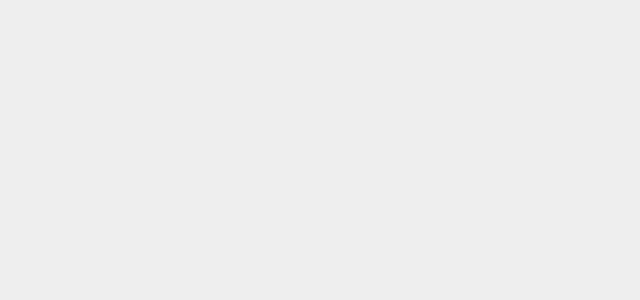
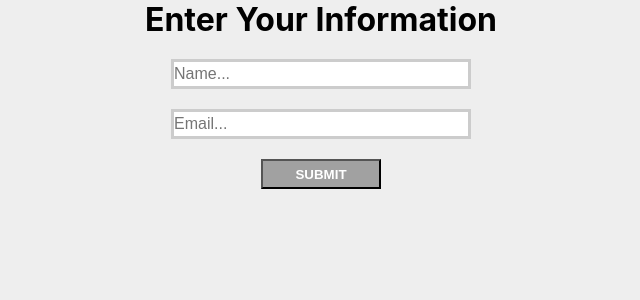
Before and after one commit to adarshm11/airline-tracker, a React (Create React App) app in the folder airline-tracker/: page /add-user in a window 1280 px wide. Before the commit this address had no page. Shown: the top 300 px of the page, without its empty margins (319-959 px from the left). Built offline with nearby package versions, Linux system fonts and the light colour scheme.

Commit message:
Separated FlightResults and AddUserForm (FlightResults will be displaying results of web driving call)

```diff
--- /dev/null
+++ b/airline-tracker/src/AddUserForm.css
@@ -0,0 +1,43 @@
+.name-input-field {
+    border: 3px solid #ccc;
+    width: 300px;
+    height: 30px;
+    font-size: 100%;
+    margin-bottom: 20px;
+}
+
+.email-input-field {
+    border: 3px solid #ccc;
+    width: 300px;
+    height: 30px;
+    font-size: 100%;
+}
+
+.form-container {
+    position: relative;
+    display: flex;
+    flex-direction: column;
+    align-items: center;
+    margin: 20px;
+}
+
+.submit-button {
+    margin-top: 20px;
+    height: 30px;
+    width: 120px;
+    background-color: rgb(161, 161, 161);
+    color: white;
+    cursor: pointer;
+}
+
+.submit-button:hover{
+    background-color: gray;
+}
+
+.submit-button:active {
+    background-color: black;
+}
+
+.error-message {
+    color: red;
+}
--- /dev/null
+++ b/airline-tracker/src/AddUserForm.js
@@ -0,0 +1,77 @@
+import React, { useState } from 'react';
+import axios from 'axios';
+import './AddUserForm.css';
+
+export function AddUserForm() {
+
+  const [name, setName] = useState('');
+  const [email, setEmail] = useState('');
+  const [error, setError] = useState('');
+
+  const emailRegex = /^[a-zA-Z0-9._%+-]+@[a-zA-Z0-9.-]+\.[a-zA-Z]{2,}$/;
+
+  const handleSubmit = async (e) => {
+    e.preventDefault();
+
+    if (name.trim() === ""){
+      setError("Please enter your name.")
+      return;
+    }
+
+    if (!emailRegex.test(email) || email.trim() === "") {
+      setError('Please enter a valid email address.');
+      return;
+    }
+    setError('');
+
+    try {
+      const response = await axios.post('http://localhost:5001/api/users', {
+        name,
+        email,
+      });
+
+      console.log('User added:', response.data);
+      // Optionally, reset the form
+      setName('');
+      setEmail('');
+    } catch (error) {
+
+      if (error.response && error.response.data) {
+        setError(error.response.data.message || 'There was an error adding the user.');
+      }
+
+      else {
+        setError('An unexpected error occurred. Please try again later.');
+      }
+    }
+  };
+
+  return (
+    <div>
+      <h1>Enter Your Information</h1>
+      <form className="form-container" onSubmit={handleSubmit}>
+          <input className="name-input-field"
+            type="text"
+            placeholder="Name..."
+            value={name}
+            onChange={(e) => setName(e.target.value)}
+          />
+
+          <input className="email-input-field"
+            type="text"
+            placeholder="Email..."
+            value={email}
+            onChange={(e) => setEmail(e.target.value)}
+          />
+
+        {error && <div className="error-message">{error}</div>}
+
+        <button
+          className="submit-button"
+          type="submit">
+            <strong>SUBMIT</strong>
+        </button>
+      </form>
+    </div>
+  );
+};
--- a/airline-tracker/src/App.js
+++ b/airline-tracker/src/App.js
@@ -2,6 +2,7 @@ import './App.css';
 import { FlightResults } from './FlightResults.js';
 import { SearchUI } from './SearchUI.js';
 import { BrowserRouter as Router, Route, Routes } from 'react-router-dom';
+import { AddUserForm } from './AddUserForm.js';
 
 function App() {
   return (
@@ -10,6 +11,7 @@ function App() {
         <Routes>
           <Route path="/" element={<SearchUI/>}/>
           <Route path="/search-results" element={<FlightResults/>}/>
+          <Route path="/add-user" element={<AddUserForm/>}/>
         </Routes>
       </Router>
      </div>
--- a/airline-tracker/src/EmailForm.js
+++ /dev/null
@@ -1,45 +0,0 @@
-import React, { useState } from 'react';
-import axios from 'axios';
-
-const AddUserForm = () => {
-  const [name, setName] = useState('');
-  const [email, setEmail] = useState('');
-
-  const handleSubmit = async (e) => {
-    e.preventDefault();
-
-    try {
-      const response = await axios.post('http://localhost:5001/api/users', {
-        name,
-        email,
-      });
-
-      console.log('User added:', response.data);
-      // Optionally, reset the form
-      setName('');
-      setEmail('');
-    } catch (error) {
-      console.error('Error adding user:', error.response.data);
-    }
-  };
-
-  return (
-    <form onSubmit={handleSubmit}>
-      <input
-        type="text"
-        placeholder="Name..."
-        onChange={(e) => setName(e.target.value)}
-        required
-      />
-      <input
-        type="text"
-        placeholder="Email..."
-        onChange={(e) => setEmail(e.target.value)}
-        required
-      />
-      <button type="submit">Add Item</button>
-    </form>
-  );
-};
-
-export default AddUserForm;
--- a/airline-tracker/src/FlightResults.js
+++ b/airline-tracker/src/FlightResults.js
@@ -1,10 +1,19 @@
-import AddItemForm from "./EmailForm"
+import { useNavigate } from 'react-router-dom';
 
 export function FlightResults() {
+
+    const navigate = useNavigate();
+
+    const handleClick = () => {
+        navigate("/add-user");
+    }
+
     return (
         <div>
-            <h1>Enter Email:</h1>
-            <AddItemForm/>
+            <h1>Under Construction</h1>
+            <p>This page, which displays the results of your search, is not yet functional. Please check back later!</p>
+            <p>To continue to enter your information to enable notifications, click the button below</p>
+            <button type="button" onClick={handleClick}>PROCEED</button>
         </div>
     )
 }
--- a/airline-tracker/src/SearchUI.js
+++ b/airline-tracker/src/SearchUI.js
@@ -83,6 +83,7 @@ export function SearchUI() {
 
     return (
         <div>
+            <h1>Find Your Flight</h1>
             <div className="search-bar-container">
                 <SearchBar
                     setInput={(value) => {handleInputChange(1, value);}}
```
Also changed, not shown: airline-tracker/public/index.html (+0 -10 lines).
